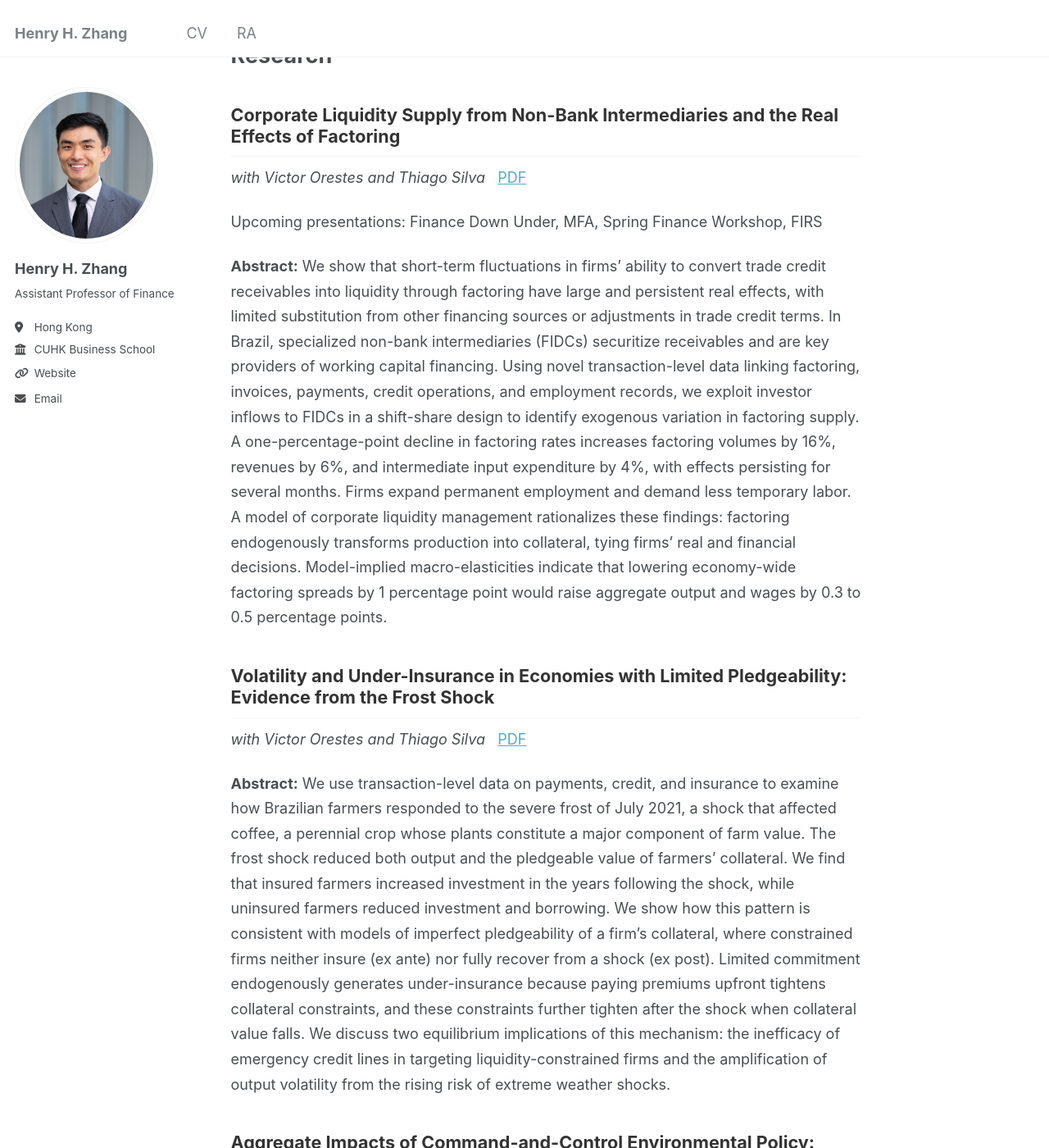
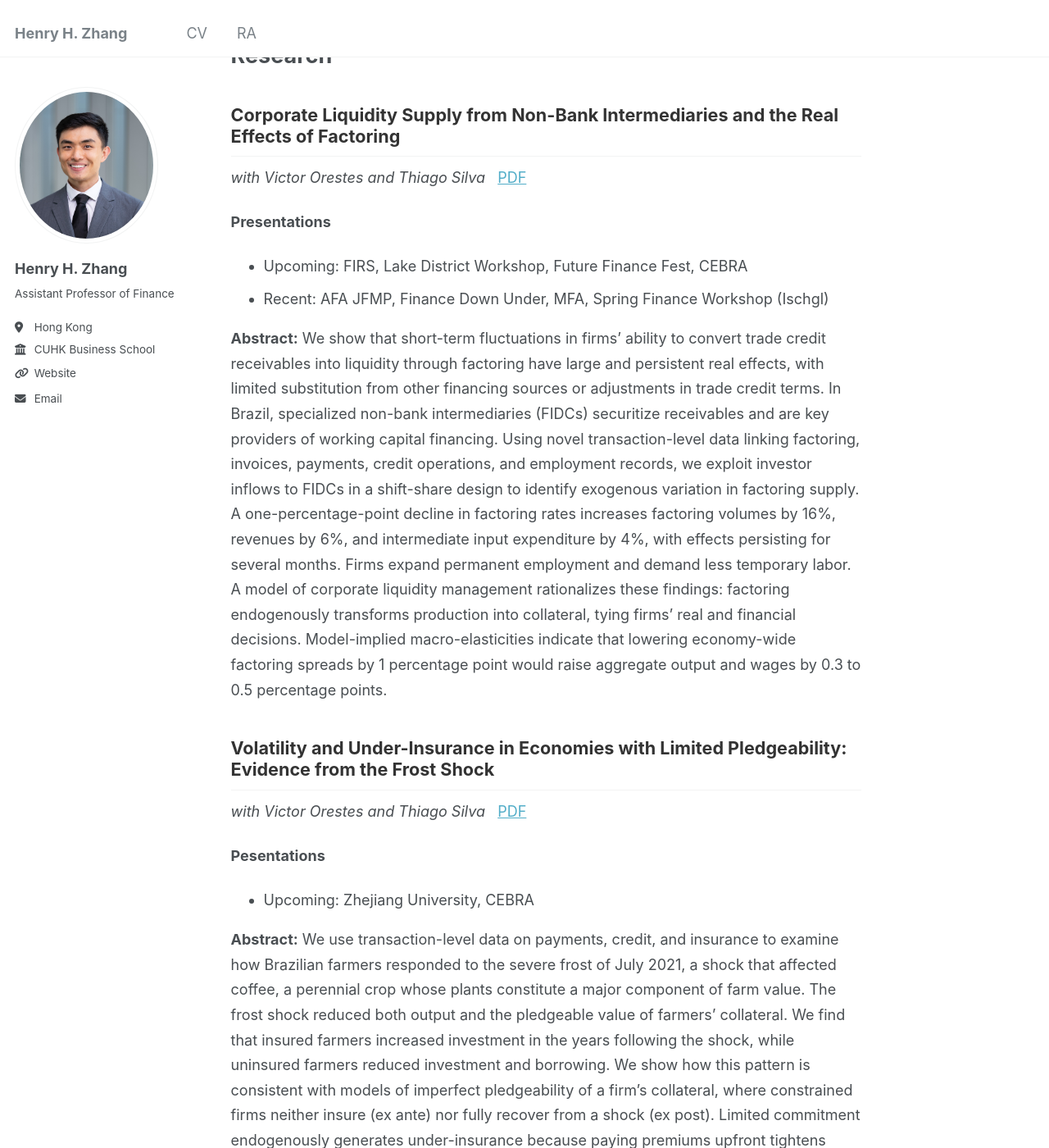
Before and after one commit to heath-aster/heath-aster.github.io, a Jekyll site: the page built from _pages/about.md, in a window 1280 px wide and 1400 px high, scrolled down 259 px. Shown: the whole window at 82% size. Built offline with Jekyll 4.4.1, drawn with Linux system fonts in a browser that asks for light colours; some of the changed text lies outside the part shown.

Commit message:
Updated presentations on website, removed RA tests and old slides

```diff
--- a/_pages/about.md
+++ b/_pages/about.md
@@ -18,7 +18,10 @@ I am an assistant professor in [the Department of Finance at the CUHK Business S
 &nbsp;
 [PDF](files/Factoring.pdf)
 
-Upcoming presentations: Finance Down Under, MFA, Spring Finance Workshop, FIRS
+**Presentations**
+
+- Upcoming: FIRS, Lake District Workshop, Future Finance Fest, CEBRA
+- Recent: AFA JFMP, Finance Down Under, MFA, Spring Finance Workshop (Ischgl)
 
 **Abstract:** We show that short-term fluctuations in firms’ ability to convert trade credit receivables into liquidity through factoring have large and persistent real effects, with limited substitution from other financing sources or adjustments in trade credit terms. In Brazil, specialized non-bank intermediaries (FIDCs) securitize receivables and are key providers of working capital financing. Using novel transaction-level data linking factoring, invoices, payments, credit operations, and employment records, we exploit investor inflows to FIDCs in a shift-share design to identify exogenous variation in factoring supply. A one-percentage-point decline in factoring rates increases factoring volumes by 16%, revenues by 6%, and intermediate input expenditure by 4%, with effects persisting for several months. Firms expand permanent employment and demand less temporary labor. A model of corporate liquidity management rationalizes these findings: factoring endogenously transforms production into collateral, tying firms’ real and financial decisions. Model-implied macro-elasticities indicate that lowering economy-wide factoring spreads by 1 percentage point would raise aggregate output and wages by 0.3 to 0.5 percentage points.
 
@@ -27,6 +30,10 @@ Upcoming presentations: Finance Down Under, MFA, Spring Finance Workshop, FIRS
 *with Victor Orestes and Thiago Silva*
 &nbsp;
 [PDF](files/Frost_Shock.pdf)
+
+**Pesentations**
+
+- Upcoming: Zhejiang University, CEBRA
 
 **Abstract:** We use transaction-level data on payments, credit, and insurance to examine how Brazilian farmers responded to the severe frost of July 2021, a shock that affected coffee, a perennial crop whose plants constitute a major component of farm value. The frost shock reduced both output and the pledgeable value of farmers' collateral. We find that insured farmers increased investment in the years following the shock, while uninsured farmers reduced investment and borrowing. We show how this pattern is consistent with models of imperfect pledgeability of a firm’s collateral, where constrained firms neither insure (ex ante) nor fully recover from a shock (ex post). Limited commitment endogenously generates under-insurance because paying premiums upfront tightens collateral constraints, and these constraints further tighten after the shock when collateral value falls. We discuss two equilibrium implications of this mechanism: the inefficacy of emergency credit lines in targeting liquidity-constrained firms and the amplification of output volatility from the rising risk of extreme weather shocks.
 
@@ -42,4 +49,8 @@ Upcoming presentations: Finance Down Under, MFA, Spring Finance Workshop, FIRS
 ## Market Design, Forward Guidance, and Investment Decisions in Carbon Credit Markets
 *with Luis Alvarez, Victor Orestes, and Thiago Silva*
 
+**Pesentations**
+
+- Upcoming: VU Amsterdam, SKEMA
+
 **Abstract:** We estimate the effects of forward guidance on the supply of carbon credits when trading is subject to over-the-counter (OTC) frictions, focusing on the CBIO market in Brazil. We combine the OTC tape data with firms' carbon credit holdings, balance sheet outcomes, and interfirm payments to study the impact on demand for carbon credits, borrowing, investment, and supply chain spillovers. We focus on the rapid increase in prices in June 2022 followed by a crash in July 2022, driven by speculation about forward guidance and an unexpected change in carbon credit policy. We show how low liquidity generated volatility that was then propagated by limited float, insufficient hedging options, and the absence of designated market-makers.
```
Also changed, not shown: 4 other files.
